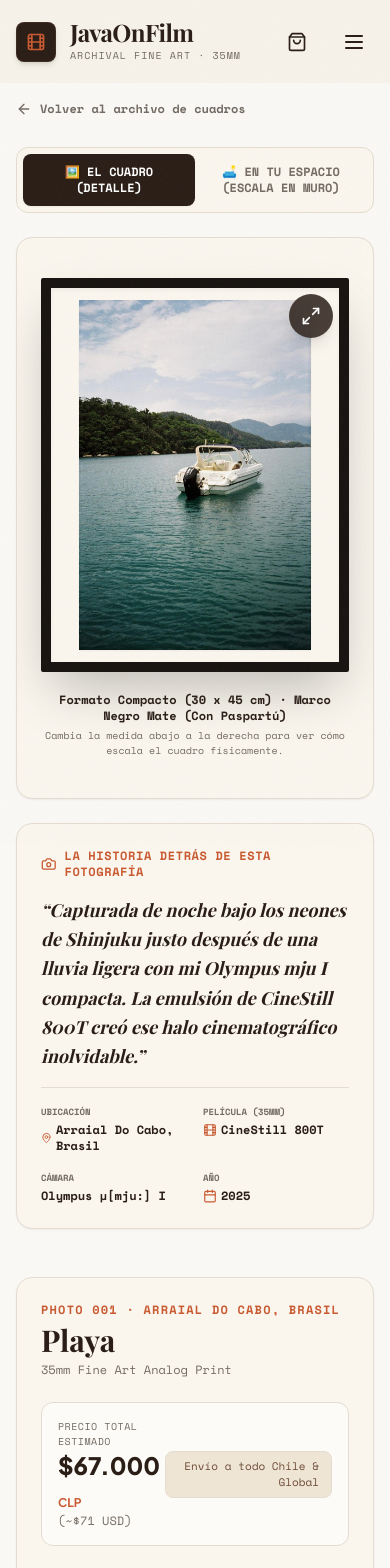
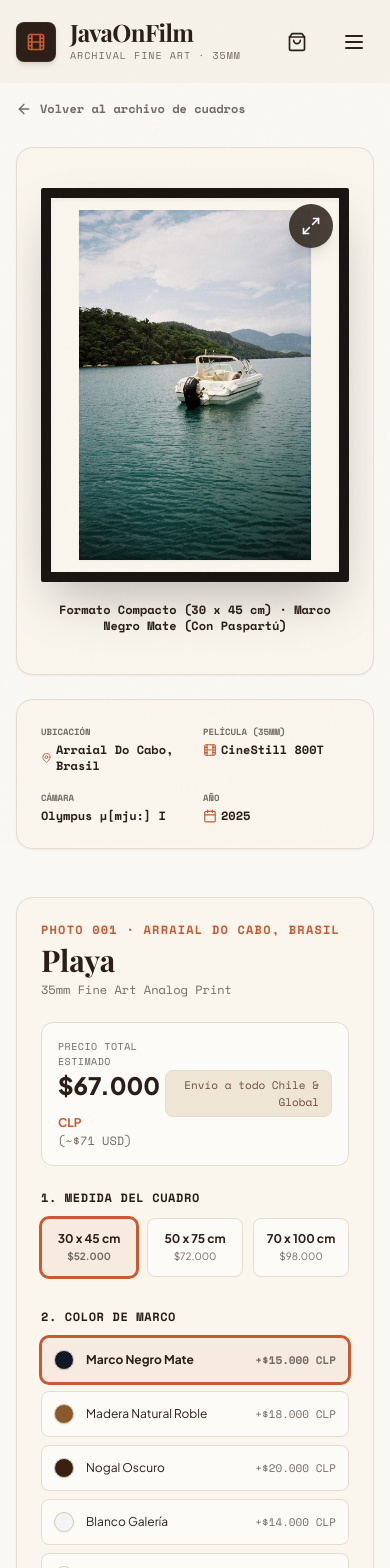
Before and after one commit to javigutierrezra/javaonfilm-web, a React (Vite) app: page /prints/arraialdocabo-02 in a window 390 px wide. Shown: the top 1568 px of the page. Built offline with nearby package versions, Linux system fonts and the light colour scheme; a web font is replaced by a local one.

Commit message:
feat: eliminar botón 'En tu espacio' y sección 'La Historia detrás de esta fotografía'

```diff
--- a/src/pages/ProductDetail.jsx
+++ b/src/pages/ProductDetail.jsx
@@ -76,9 +76,6 @@ export default function ProductDetail({ onAddToCart, onOpenZoom }) {
     window.open(`https://wa.me/${phone}?text=${text}`, '_blank');
   };
 
-  // View Mode: 'frame' or 'room'
-  const [viewMode, setViewMode] = useState('frame');
-
   // Dynamic dimensions and scale helpers based on selected size
   const getSizeConfig = () => {
     switch (selectedSize.id) {
@@ -149,35 +146,10 @@ export default function ProductDetail({ onAddToCart, onOpenZoom }) {
       <div className="max-w-7xl mx-auto px-4 sm:px-6 lg:px-8">
         <div className="grid grid-cols-1 lg:grid-cols-12 gap-12 items-start">
 
-          {/* LEFT COLUMN: FINE ART PRINT DISPLAY & INTERIOR WALL SIMULATOR */}
+          {/* LEFT COLUMN: FINE ART PRINT DISPLAY */}
           <div className="lg:col-span-7 space-y-6">
 
-            {/* View Mode Selector Tabs */}
-            <div className="flex items-center justify-between bg-[#FAF6EE] p-1.5 rounded-xl border border-[#E4DCD0]">
-              <button
-                onClick={() => setViewMode('frame')}
-                className={`flex-1 py-2.5 px-4 rounded-lg text-xs font-mono font-bold transition-all ${
-                  viewMode === 'frame'
-                    ? 'bg-[#2A1E17] text-white shadow-sm'
-                    : 'text-[#736B63] hover:text-[#2A1E17]'
-                }`}
-              >
-                🖼️ EL CUADRO (DETALLE)
-              </button>
-              <button
-                onClick={() => setViewMode('room')}
-                className={`flex-1 py-2.5 px-4 rounded-lg text-xs font-mono font-bold transition-all ${
-                  viewMode === 'room'
-                    ? 'bg-[#2A1E17] text-white shadow-sm'
-                    : 'text-[#736B63] hover:text-[#2A1E17]'
-                }`}
-              >
-                🛋️ EN TU ESPACIO (ESCALA EN MURO)
-              </button>
-            </div>
-
-            {viewMode === 'frame' ? (
-              /* FRAME & MAT DETAILED VIEW */
+            {/* FRAME & MAT VIEW */}
             <div className="bg-[#FAF6EE] rounded-2xl border border-[#E4DCD0] p-6 sm:p-10 shadow-sm flex flex-col justify-center relative overflow-hidden transition-all duration-500 min-h-[480px]">
 
               <div className="relative mx-auto max-w-lg w-full py-4 transition-all duration-500">
@@ -208,58 +180,14 @@ export default function ProductDetail({ onAddToCart, onOpenZoom }) {
                   <p className="text-xs text-[#2A1E17] font-mono font-bold">
                     {sizeConfig.scaleLabel} · {selectedFrame.name} {hasPassepartout && selectedFrame.id !== 'none' ? '(Con Paspartú)' : ''}
                   </p>
-                    <p className="text-[10px] text-[#736B63] font-mono">
-                      Cambia la medida abajo a la derecha para ver cómo escala el cuadro físicamente.
-                    </p>
                 </div>
               </div>
 
             </div>
-            ) : (
-              /* INTERIOR ROOM WALL SCALE SIMULATOR */
-              <div className="bg-[#EBE3D5] rounded-2xl border border-[#E4DCD0] p-6 sm:p-10 shadow-inner flex flex-col items-center justify-between relative overflow-hidden min-h-[480px]">
 
-                {/* Wall Title Tag */}
-                <div className="bg-[#FAF6EE]/90 backdrop-blur-md px-3.5 py-1.5 rounded-full border border-[#E4DCD0] text-[10px] font-mono text-[#2A1E17] font-bold uppercase tracking-wider z-10">
-                  Escala Real en Muro de Living (Sofá 2.10m) · {selectedSize.label}
-                </div>
-
-                {/* Wall surface with framed print centered */}
-                <div className="flex-1 w-full flex items-center justify-center py-6 relative">
-                  <div className={`transition-all duration-500 ${sizeConfig.roomWidth} ${sizeConfig.roomHeight} ${getFrameCssClass()} shadow-2xl flex items-center justify-center relative`}>
-                    <div className={hasPassepartout && selectedFrame.id !== 'none' ? 'bg-[#FAF6EE] p-2 sm:p-3 w-full h-full' : 'w-full h-full p-0'}>
-                      <img
-                        src={product.image}
-                        alt={product.title}
-                        className="w-full h-full object-cover shadow-md"
-                      />
-                    </div>
-                  </div>
-                </div>
-
-                {/* Living Sofa Silhouette */}
-                <div className="w-full max-w-md bg-[#2A1E17]/10 rounded-t-2xl border-t-2 border-[#2A1E17]/20 p-4 text-center">
-                  <div className="w-4/5 h-10 bg-[#362317]/20 rounded-t-xl mx-auto flex items-center justify-center">
-                    <span className="text-[10px] font-mono text-[#5A4C40] font-bold uppercase">Sofá de Living (210 cm)</span>
-                  </div>
-                </div>
-
-              </div>
-            )}
-
-            {/* AUTHENTIC TRAVEL STORY BOX */}
-            <div className="bg-[#FAF6EE] p-6 sm:p-8 rounded-2xl border border-[#E4DCD0] shadow-sm space-y-4">
-              <div className="flex items-center gap-2 text-[#C85A32] font-mono font-bold text-xs uppercase tracking-wider">
-                <Camera className="w-4 h-4" />
-                <span>La Historia detrás de esta Fotografía</span>
-              </div>
-
-              <blockquote className="text-lg font-serif font-bold text-[#2A1E17] leading-relaxed italic">
-                “{product.story}”
-              </blockquote>
-
-              {/* Film & Technical Metadata Tags */}
-              <div className="pt-4 border-t border-[#E4DCD0] grid grid-cols-2 sm:grid-cols-4 gap-4 text-xs font-mono">
+            {/* TECHNICAL METADATA SPECIFICATIONS */}
+            <div className="bg-[#FAF6EE] p-6 sm:p-8 rounded-2xl border border-[#E4DCD0] shadow-sm">
+              <div className="grid grid-cols-2 sm:grid-cols-4 gap-4 text-xs font-mono">
                 <div>
                   <span className="text-[#736B63] block text-[9px] uppercase font-bold">Ubicación</span>
                   <span className="font-bold text-[#2A1E17] flex items-center gap-1 mt-0.5">
@@ -286,7 +214,6 @@ export default function ProductDetail({ onAddToCart, onOpenZoom }) {
                   </span>
                 </div>
               </div>
-
             </div>
 
           </div>
```
Lines whose indentation alone changed are shown as unchanged.
